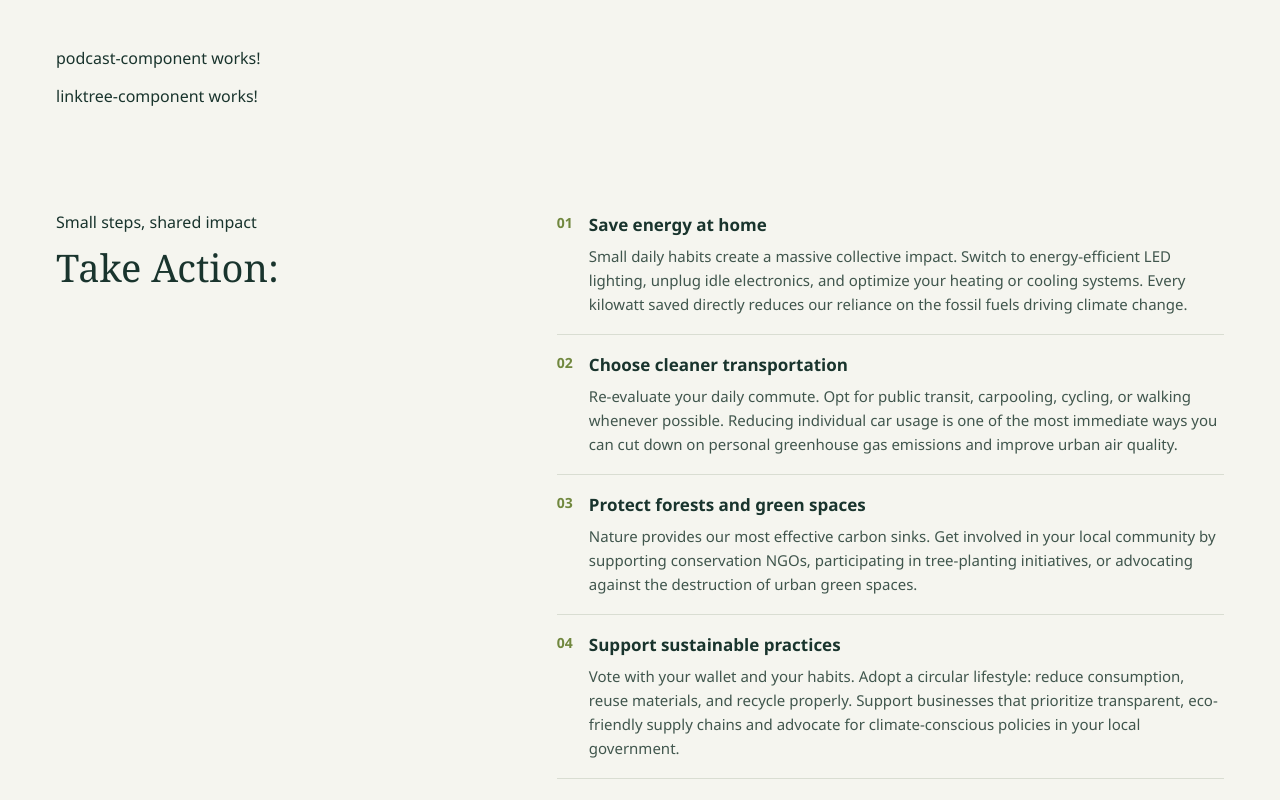
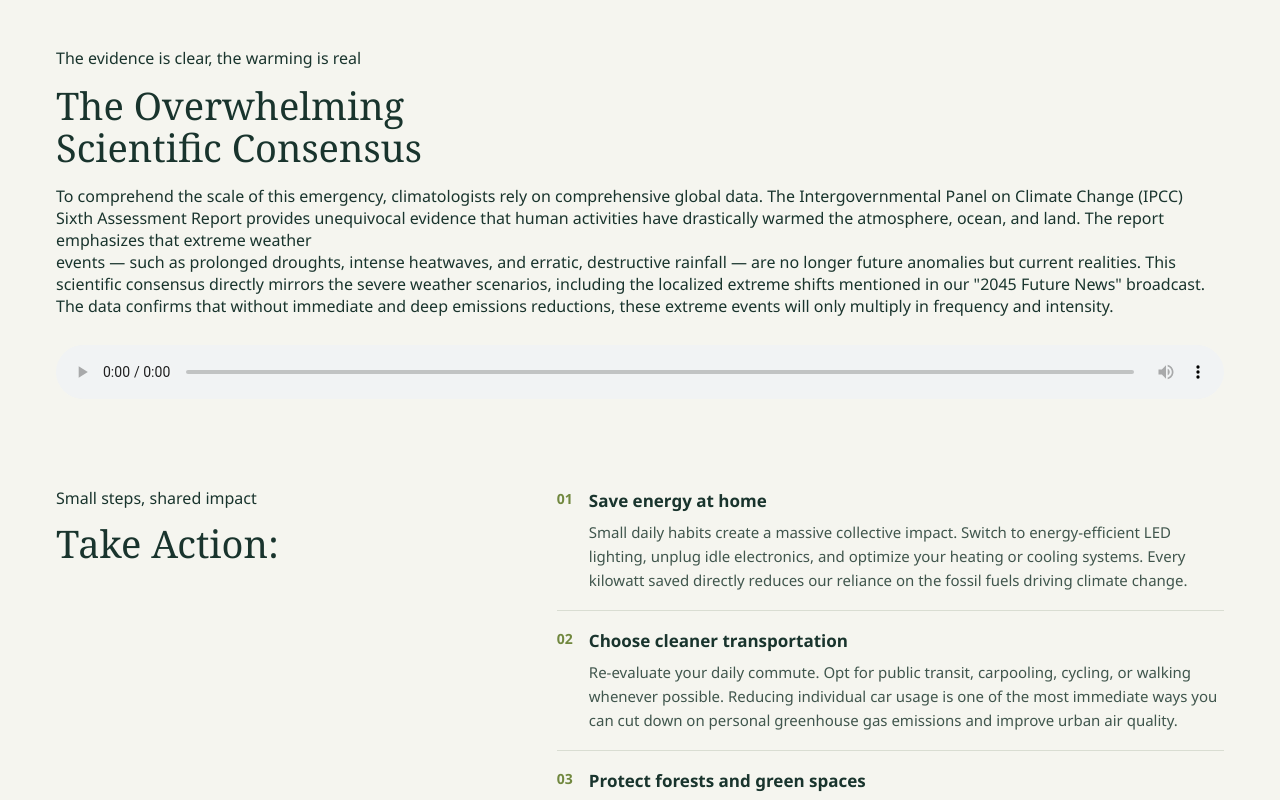
Before and after one commit to VolodymirM/ClimateChange_Uni, an Angular app: page / in a window 1280 px wide. Shown: the part 640-1440 px from the top of the page. Built offline with nearby package versions, Linux system fonts and the light colour scheme.

Commit message:
A podcast component was implemented properly: a text and an audiofile were added.

```diff
--- a/src/app/app.html
+++ b/src/app/app.html
@@ -3,8 +3,8 @@
 <main class="site-main">
   <app-video-component></app-video-component>
   <app-podcast-component></app-podcast-component>
+  <app-take-action-component></app-take-action-component>
   <app-linktree-component></app-linktree-component>
-  <app-take-action-component></app-take-action-component>
 </main>
 
 <router-outlet></router-outlet>
--- a/src/app/podcast-component/podcast-component.html
+++ b/src/app/podcast-component/podcast-component.html
@@ -1 +1,13 @@
-<p>podcast-component works!</p>
+<section class="podcast-section" id="consensus" aria-labelledby="podcast-title">
+    <div class="podcast-intro">
+        <p class="eyebrow">The evidence is clear, the warming is real</p>
+        <h2 id="podcast-title">The Overwhelming Scientific Consensus</h2>
+        <p>To comprehend the scale of this emergency, climatologists rely on comprehensive global data. The Intergovernmental Panel on Climate Change (IPCC) Sixth Assessment Report provides unequivocal evidence that human activities have drastically warmed the atmosphere, ocean, and land. The report emphasizes that extreme weather<br>events — such as prolonged droughts, intense heatwaves, and erratic, destructive rainfall — are no longer future anomalies but current realities. This scientific consensus directly mirrors the severe weather scenarios, including the localized extreme shifts mentioned in our "2045 Future News" broadcast. The data confirms that without immediate and deep emissions reductions, these extreme events will only multiply in frequency and intensity.</p>
+    </div>
+    <div class="podcast-wrapper">
+        <audio controls preload="metadata" aria-label="Climate consensus podcast">
+            <source src="/media/podcast.m4a">
+            Your browser does not support the audio element.
+        </audio>
+    </div>
+</section>
--- a/src/app/podcast-component/podcast-component.scss
+++ b/src/app/podcast-component/podcast-component.scss
@@ -0,0 +1,8 @@
+.podcast-wrapper {
+	margin-top: 28px;
+}
+
+.podcast-wrapper audio {
+	display: block;
+	width: 100%;
+}
--- a/src/app/video-component/video-component.html
+++ b/src/app/video-component/video-component.html
@@ -1,8 +1,8 @@
 <section class="video-section" id="science" aria-label="Climate Science">
     <div class="video-intro">
-        <p class="eyebrow">Climate Science</p>
+        <p class="eyebrow">A changing planet, revealed by science</p>
         <h2 id="science-title">The Science of Our Changing Climate: Understanding the Reality</h2>
-        <p>The stark contrast between untouched natural landscapes and the devastating footprint of human expansion, as seen in our opening video, is more than just an artistic expression—it is a rigorously documented scientific reality. As greenhouse gas emissions reach unprecedented levels primarily due to fossil fuel combustion and rapid land-use changes, Earth's physical systems are undergoing rapid, measurable transformations. To truly grasp the gravity of the climate crisis, we must look beyond the visible damage and understand the scientific data driving these global shifts.</p>
+        <p>The stark contrast between untouched natural landscapes and the devastating footprint of human expansion, as seen in our opening video, is more than just an artistic expression — it is a rigorously documented scientific reality. As greenhouse gas emissions reach unprecedented levels primarily due to fossil fuel combustion and rapid land-use changes, Earth's physical systems are undergoing rapid, measurable transformations. To truly grasp the gravity of the climate crisis, we must look beyond the visible damage and understand the scientific data driving these global shifts.</p>
     </div>
     <div class="video-wrapper">
         <video controls>
```
